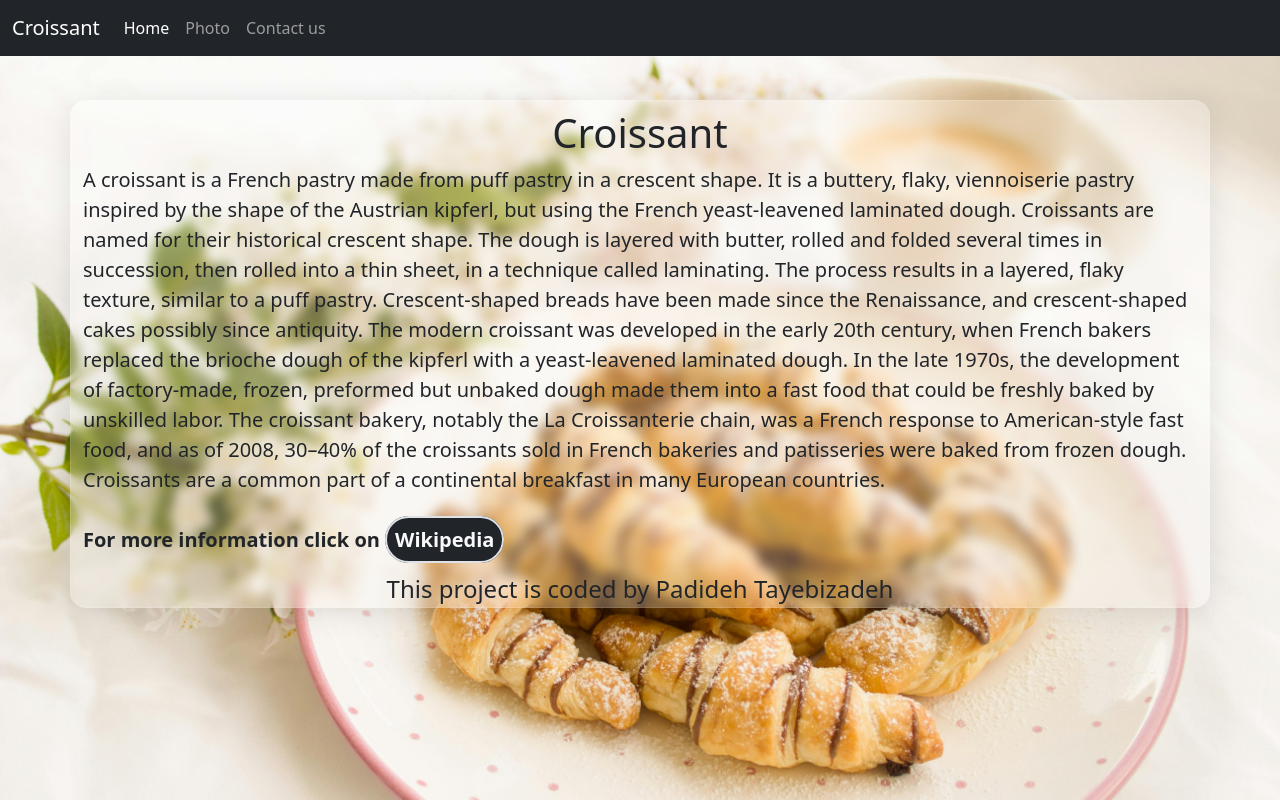
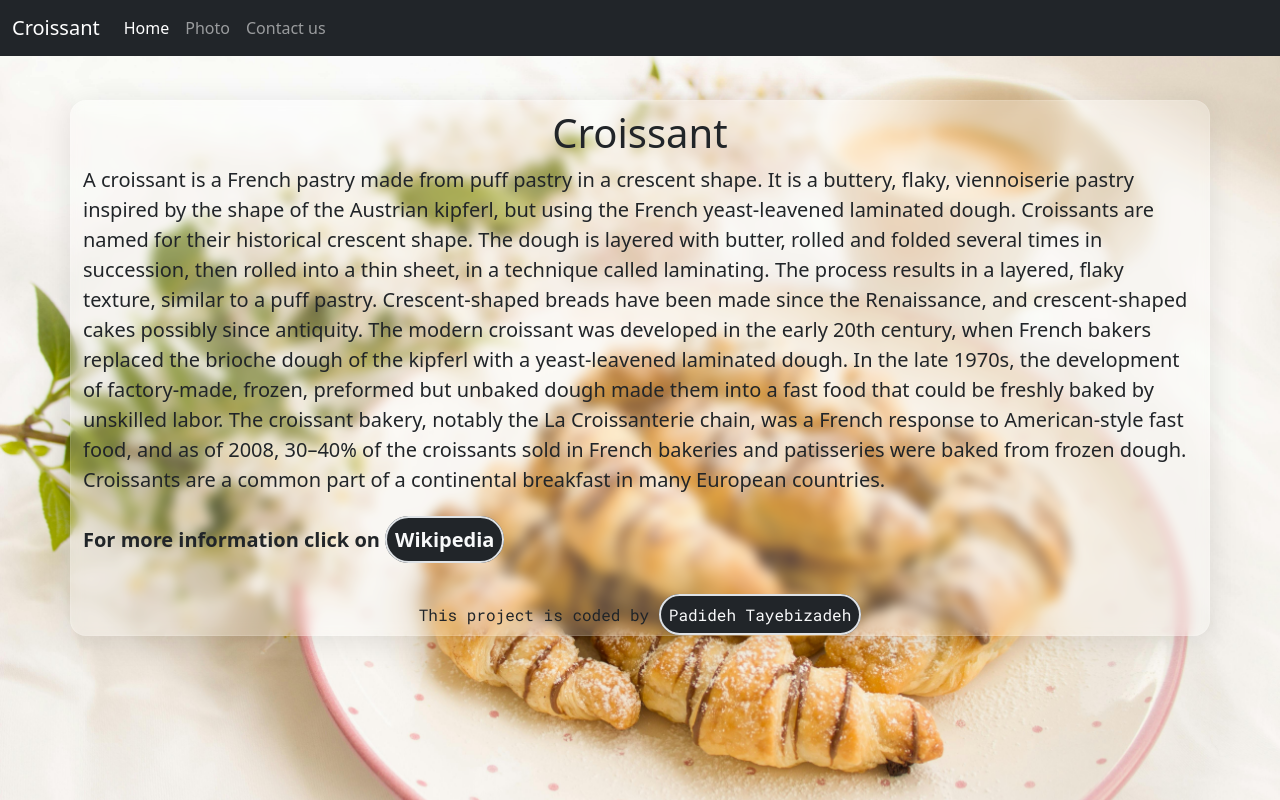
Before and after one commit to Padideht/Crossant, a plain HTML site: page index.html in a window 1280 px wide. Drawn offline with nearby package versions, Linux system fonts and the light colour scheme.

Commit message:
Adding my name and github link to the pages

```diff
--- a/index.html
+++ b/index.html
@@ -11,6 +11,12 @@
       rel="stylesheet"
       integrity="sha384-QWTKZyjpPEjISv5WaRU9OFeRpok6YctnYmDr5pNlyT2bRjXh0JMhjY6hW+ALEwIH"
       crossorigin="anonymous"
+    />
+    <link rel="preconnect" href="https://fonts.googleapis.com" />
+    <link rel="preconnect" href="https://fonts.gstatic.com" crossorigin />
+    <link
+      href="https://fonts.googleapis.com/css2?family=Roboto+Mono:ital,wght@0,100..700;1,100..700&display=swap"
+      rel="stylesheet"
     />
   </head>
   <body class="bg-image img-fluid">
@@ -80,8 +86,13 @@
           >
         </p>
       </article>
-      <footer class="text-center fs-4 mt-3">
-        This project is coded by Padideh Tayebizadeh
+      <footer class="footer text-center fs-6 mt-5 mb-2">
+        This project is coded by
+        <a
+          class="border border-2 rounded-pill p-2 text-light bg-dark text-decoration-none"
+          href="https://github.com/Padideht"
+          >Padideh Tayebizadeh</a
+        >
       </footer>
     </div>
 
--- a/src/contact.css
+++ b/src/contact.css
@@ -36,3 +36,9 @@ body {
 .email:hover {
   text-decoration: underline;
 }
+
+.footer {
+  font-family: "Roboto Mono", monospace;
+  font-optical-sizing: auto;
+  font-style: normal;
+}
--- a/src/index.css
+++ b/src/index.css
@@ -36,3 +36,9 @@ body {
   cursor: pointer;
   text-decoration: underline;
 }
+.footer {
+  font-family: "Roboto Mono", monospace;
+  font-optical-sizing: auto;
+  font-style: normal;
+  text-decoration: dotted;
+}
--- a/src/photo.css
+++ b/src/photo.css
@@ -31,3 +31,9 @@ body {
 
   margin: 100px 30px 30px 30px;
 }
+
+.footer {
+  font-family: "Roboto Mono", monospace;
+  font-optical-sizing: auto;
+  font-style: normal;
+}
```
Also changed, not shown: contact.html (+14 -0 lines), photo.html (+14 -0 lines).
